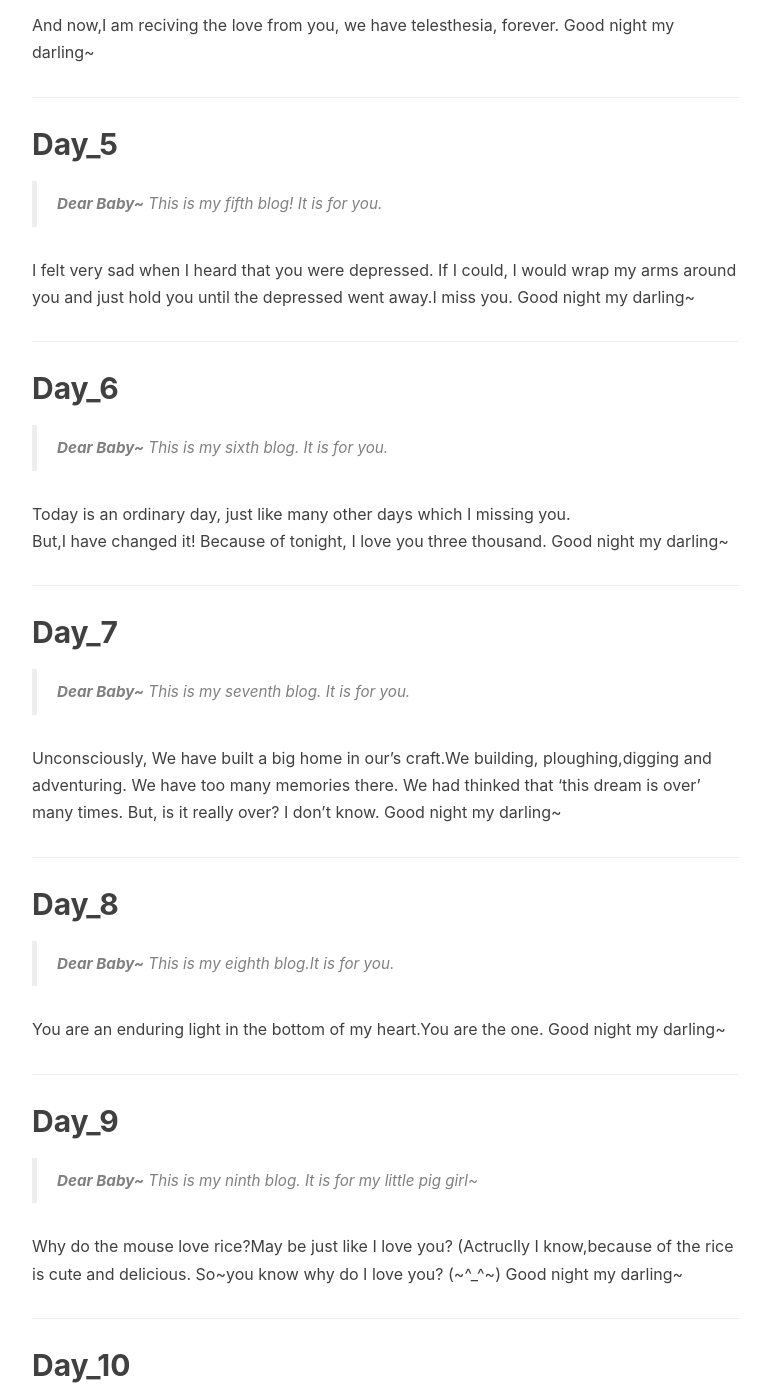
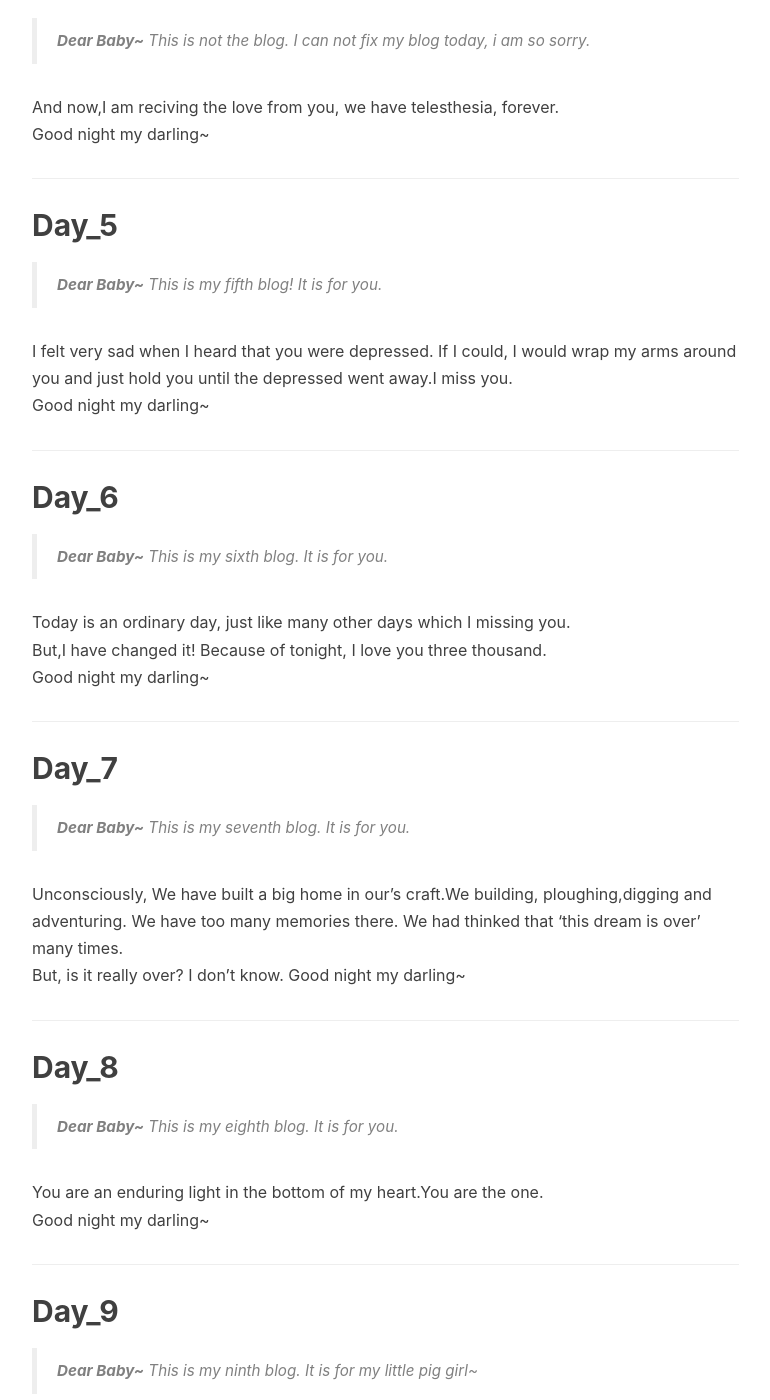
Before and after one commit to Big1ce/Big1ce.github.io, a Jekyll site: the page built from _posts/2019-08-16-good-night.markdown, in a window 1280 px wide and 1400 px high, scrolled down 1965 px. Shown: the whole window, without its empty margins (233-1003 px from the left). Built offline with Jekyll 4.4.1, drawn with Linux system fonts in a browser that asks for light colours; nearby versions of some CDN libraries; comment, search, counter and statistics services are not loaded; some of the changed text lies outside the part shown.

Commit message:
uniform_layouts_2

```diff
--- a/_posts/2019-08-16-good-night.markdown
+++ b/_posts/2019-08-16-good-night.markdown
@@ -41,7 +41,7 @@ tags:
 > **Dear Baby~** This is my first blog. It is for you.
 
 
-I want you know that every night before going to bed to listen to you say good night, belongs to me, the most simple and lasting happiness. Good night my darling~
+I want you know that every night before going to bed to listen to you say good night, belongs to me, the most simple and lasting happiness.<br> Good night my darling~
 
 ---
 <p id = "Day_2"></p>
@@ -52,7 +52,7 @@ I want you know that every night before going to bed to listen to you say good n
 > **Dear Baby~** This is my second blog. It is also for you.
 
 
-You are the star which lighting up my firmament and my dream. Good night my darling~
+You are the star which lighting up my firmament and my dream. <br>Good night my darling~
 
 ---
 <p id = "Day_3"></p>
@@ -63,7 +63,7 @@ You are the star which lighting up my firmament and my dream. Good night my darl
 > **Dear Baby~** This is my third blog. It is always for you and only you.
 
 
-One day, we will never have to say good night, only kiss. Good night my darling~
+One day, we will never have to say good night, only kiss. <br>Good night my darling~
 
 ---
 <p id = "Day_4"></p>
@@ -71,10 +71,10 @@ One day, we will never have to say good night, only kiss. Good night my darling~
 ## Day_4
 
 
-> **Dear Baby~** This is not the blog. I can not fix my blog today,i am so sorry.
+> **Dear Baby~** This is not the blog. I can not fix my blog today, i am so sorry.
 
 
-And now,I am reciving the love from you, we have telesthesia, forever. Good night my darling~
+And now,I am reciving the love from you, we have telesthesia, forever. <br>Good night my darling~
 
 ---
 <p id = "Day_5"></p>
@@ -85,7 +85,7 @@ And now,I am reciving the love from you, we have telesthesia, forever. Good nigh
 > **Dear Baby~** This is my fifth blog! It is for you.
 
 
-I felt very sad when I heard that you were depressed. If I could, I would wrap my arms around you and just hold you until the depressed went away.I miss you. Good night my darling~
+I felt very sad when I heard that you were depressed. If I could, I would wrap my arms around you and just hold you until the depressed went away.I miss you. <br>Good night my darling~
 
 ---
 <p id = "Day_6"></p>
@@ -97,7 +97,7 @@ I felt very sad when I heard that you were depressed. If I could, I would wrap m
 
 
 Today is an ordinary day, just like many other days which I missing you. <br>
-But,I have changed it! Because of tonight, I love you three thousand. Good night my darling~
+But,I have changed it! Because of tonight, I love you three thousand. <br>Good night my darling~
 
 ---
 <p id = "Day_7"></p>
@@ -108,7 +108,7 @@ But,I have changed it! Because of tonight, I love you three thousand. Good night
 > **Dear Baby~** This is my seventh blog. It is for you.
 
 
-Unconsciously, We have built a big home in our's craft.We building, ploughing,digging and adventuring. We have too many memories there. We had thinked that 'this dream is over' many times. But, is it really over? I don't know. Good night my darling~
+Unconsciously, We have built a big home in our's craft.We building, ploughing,digging and adventuring. We have too many memories there. We had thinked that 'this dream is over' many times. <br>But, is it really over? I don't know. Good night my darling~
 
 ---
 <p id = "Day_8"></p>
@@ -116,10 +116,10 @@ Unconsciously, We have built a big home in our's craft.We building, ploughing,di
 ## Day_8
 
 
-> **Dear Baby~** This is my eighth blog.It is for you.
+> **Dear Baby~** This is my eighth blog. It is for you.
 
 
-You are an enduring light in the bottom of my heart.You are the one. Good night my darling~
+You are an enduring light in the bottom of my heart.You are the one. <br>Good night my darling~
 
 ---
 <p id = "Day_9"></p>
@@ -130,7 +130,7 @@ You are an enduring light in the bottom of my heart.You are the one. Good night
 
 
 Why do the mouse love rice?May be just like I love you?
-(Actruclly I know,because of the rice is cute and delicious. So~you know why do I love you? (~^_^~) Good night my darling~
+(Actruclly I know,because of the rice is cute and delicious. So~you know why do I love you? (~^_^~) <br>Good night my darling~
 
 ---
 <p id = "Day_10"></p>
@@ -140,7 +140,7 @@ Why do the mouse love rice?May be just like I love you?
 > **Dear Baby~** This is my tenth blog. It is for my pretty pig girl~
 
 
-Hard building the Beach villa makes my girl cute and beautiful~ (~^_^~) Good night my darling~
+Hard building the Beach villa makes my girl cute and beautiful~ (~^_^~) <br>Good night my darling~
 
 ---
 <p id = "Day_11"></p>
@@ -150,7 +150,7 @@ Hard building the Beach villa makes my girl cute and beautiful~ (~^_^~) Good nig
 > **Dear Baby~** This is my eleventh blog. It is for my delicate pig ~
 
 
-Don't worry.Tomorrow will be better. Good night my darling~ (~^_^~)
+Don't worry.Tomorrow will be better. <br>Good night my darling~ (~^_^~)
 
 ---
 <p id = "Day_12"></p>
@@ -160,7 +160,7 @@ Don't worry.Tomorrow will be better. Good night my darling~ (~^_^~)
 > **Dear Baby~** This is my twelfth blog. It is for my delicate pig girl~
 
 
-Everyone will be confused about their lives,just do it! You are the best in my heart,forever! Good night my darling~ (~^_^~)
+Everyone will be confused about their lives, just do it! You are the best in my heart, forever! <br>Good night my darling~ (~^_^~)
 
 ---
 <p id = "Day_13"></p>
@@ -170,7 +170,7 @@ Everyone will be confused about their lives,just do it! You are the best in my h
 > **Dear Baby~** This is my thirteenth blog. It is for my delicate pig girl~
 
 
-I love you the day I meet you. I love you today. And I will love you to rest of my life. Good night my darling~ (~^_^~)
+I love you the day I meet you. I love you today. And I will love you to rest of my life. <br>Good night my darling~ (~^_^~)
 
 ---
 <p id = "Day_14"></p>
@@ -180,7 +180,7 @@ I love you the day I meet you. I love you today. And I will love you to rest of
 > **Dear Baby~** This is my fourteenth blog. It is for my Petite amie~
 
 
-L'amour est comme le ciel bleu et les nuages blancs, le ciel est clair, tu me manques comme une tempête arrive soudainement. Good night my darling~ (~^_^~)
+L'amour est comme le ciel bleu et les nuages blancs, le ciel est clair, tu me manques comme une tempête arrive soudainement. <br>Good night my darling~ (~^_^~)
 
 ---
 <p id = "Day_15"></p>
@@ -190,8 +190,8 @@ L'amour est comme le ciel bleu et les nuages blancs, le ciel est clair, tu me ma
 > **Dear Baby~** This is my fifteenth blog. It is for my little pig~
 
 
-Today, I was studying a software which named"mininet". It is used to create topology of network. The tutorials show a simple network that has two hosts which been connected by an invisible link.<br>
-Just like you and me. I miss you,too. Good night my darling~ (~^_^~)
+Today, I was studying a software which named"mininet". It is used to create topology of network. The tutorials show a simple network that has two hosts which been connected by an invisible link.Just like you and me. <br>
+I miss you,too. Good night my darling~ (~^_^~)
 
 ---
 
```
